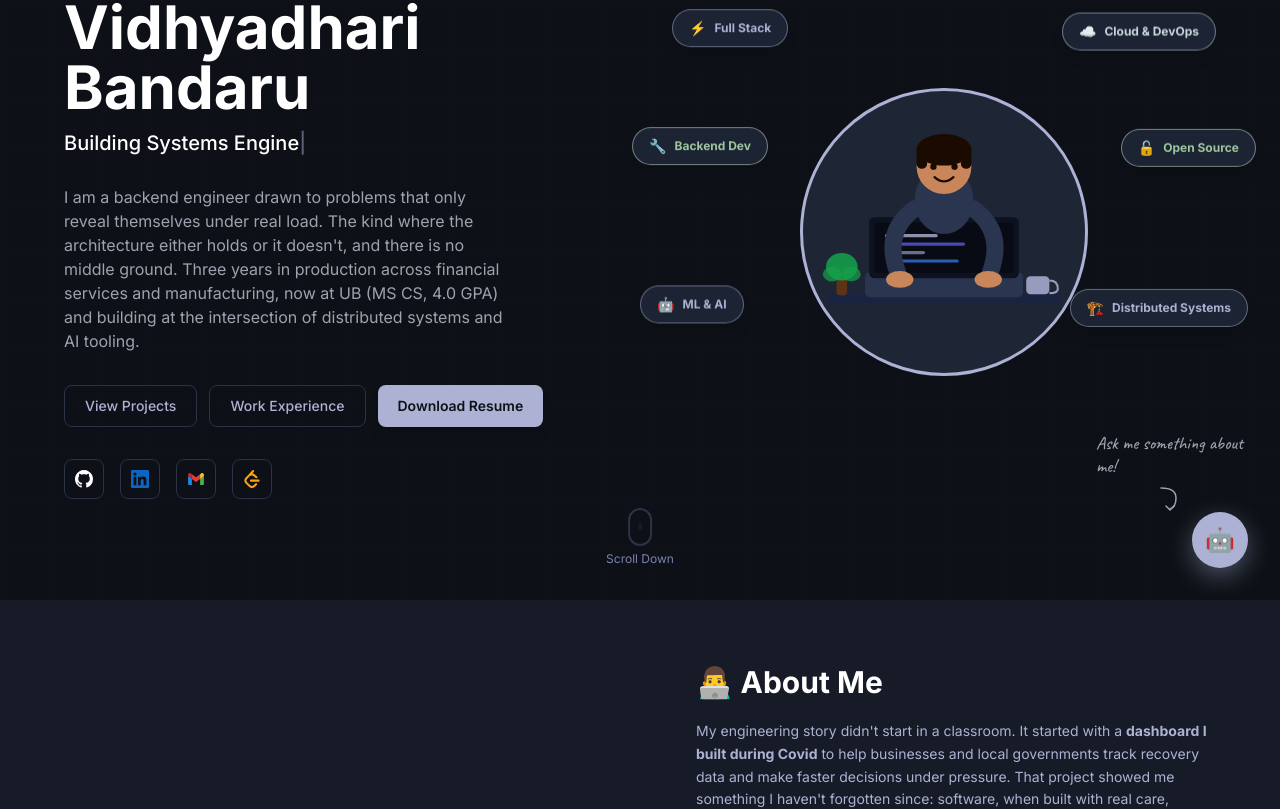
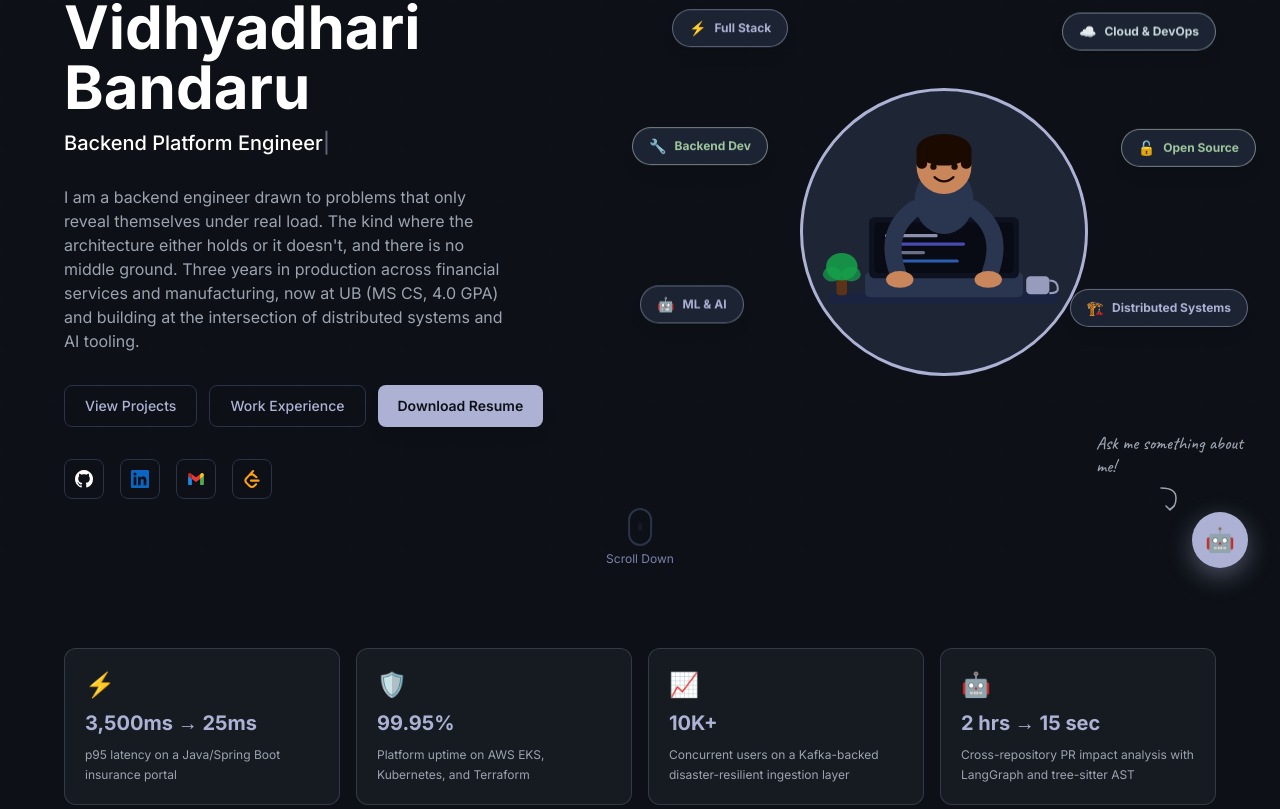
Before and after one commit to Vidhya060501/vidhyadhari-portfolio, a React (Create React App) app: page / in a window 1280 px wide. Shown: the part 200-1009 px from the top of the page. Built offline with nearby package versions, Linux system fonts and the light colour scheme.

Commit message:
Update impact strip: swap 4th card to PR Blast Radius metric

```diff
--- a/src/App.js
+++ b/src/App.js
@@ -80,7 +80,7 @@ export default function Portfolio() {
   const [typewriterText, setTypewriterText] = useState('');
   const [filterCategory, setFilterCategory] = useState('All');
 
-  const titles = ["Backend Platform Engineer", "Building Systems Engineers Rely On", "Distributed Systems · Cloud Native · AI Tooling", "Reliability by Design. Owned in Production."];
+  const titles = ["Software Engineer", "Backend Platform Engineer", "Distributed Systems · Cloud Native · AI Tooling", "Reliability by Design. Owned in Production."];
   const [titleIndex, setTitleIndex] = useState(0);
 
   const t = (dark, light) => isDark ? dark : light;
@@ -541,6 +541,30 @@ export default function Portfolio() {
       </section>
 
 
+      {/* IMPACT STRIP */}
+      <section className={`relative z-10 py-12 px-4 sm:px-6 lg:px-8`} style={{background: isDark?'#0d1117':'#f8f9fc'}}>
+        <div className="max-w-6xl mx-auto grid grid-cols-2 md:grid-cols-4 gap-4">
+          {[
+            { metric: "3,500ms → 25ms", label: "p95 latency on a Java/Spring Boot insurance portal", icon: "⚡" },
+            { metric: "99.95%", label: "Platform uptime on AWS EKS, Kubernetes, and Terraform", icon: "🛡️" },
+            { metric: "10K+", label: "Concurrent users on a Kafka-backed disaster-resilient ingestion layer", icon: "📈" },
+            { metric: "2 hrs → 15 sec", label: "Cross-repository PR impact analysis with LangGraph and tree-sitter AST", icon: "🤖" },
+          ].map((item, i) => (
+            <div key={i} className={`rounded-xl p-5 border flex flex-col gap-2 transition-all duration-300`}
+              style={{
+                background: isDark ? 'rgba(173,178,212,0.06)' : 'white',
+                borderColor: isDark ? 'rgba(173,178,212,0.2)' : 'rgba(173,178,212,0.4)'
+              }}
+              onMouseEnter={e => { e.currentTarget.style.borderColor = '#ADB2D4'; e.currentTarget.style.transform = 'translateY(-3px)'; }}
+              onMouseLeave={e => { e.currentTarget.style.borderColor = isDark ? 'rgba(173,178,212,0.2)' : 'rgba(173,178,212,0.4)'; e.currentTarget.style.transform = ''; }}>
+              <span className="text-2xl">{item.icon}</span>
+              <p className="text-xl font-bold" style={{color: accent}}>{item.metric}</p>
+              <p className={`text-xs leading-relaxed ${t('text-gray-400', 'text-slate-600')}`}>{item.label}</p>
+            </div>
+          ))}
+        </div>
+      </section>
+
       {/* ABOUT */}
       <section id="about" className={`relative z-10 scroll-animate`} style={{background: isDark?'#161b27':'white'}}>
         <div className="flex flex-col md:grid md:grid-cols-2 min-h-[60vh]">
```
